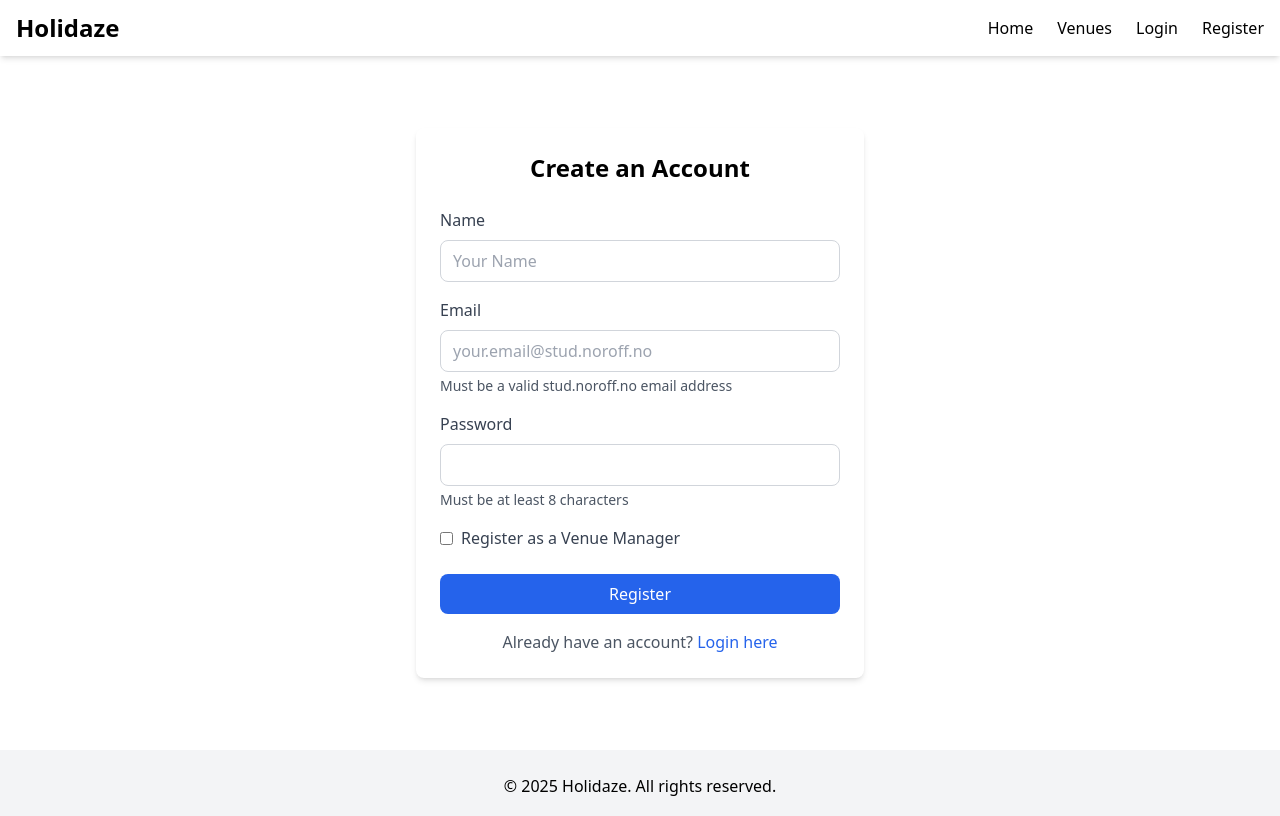
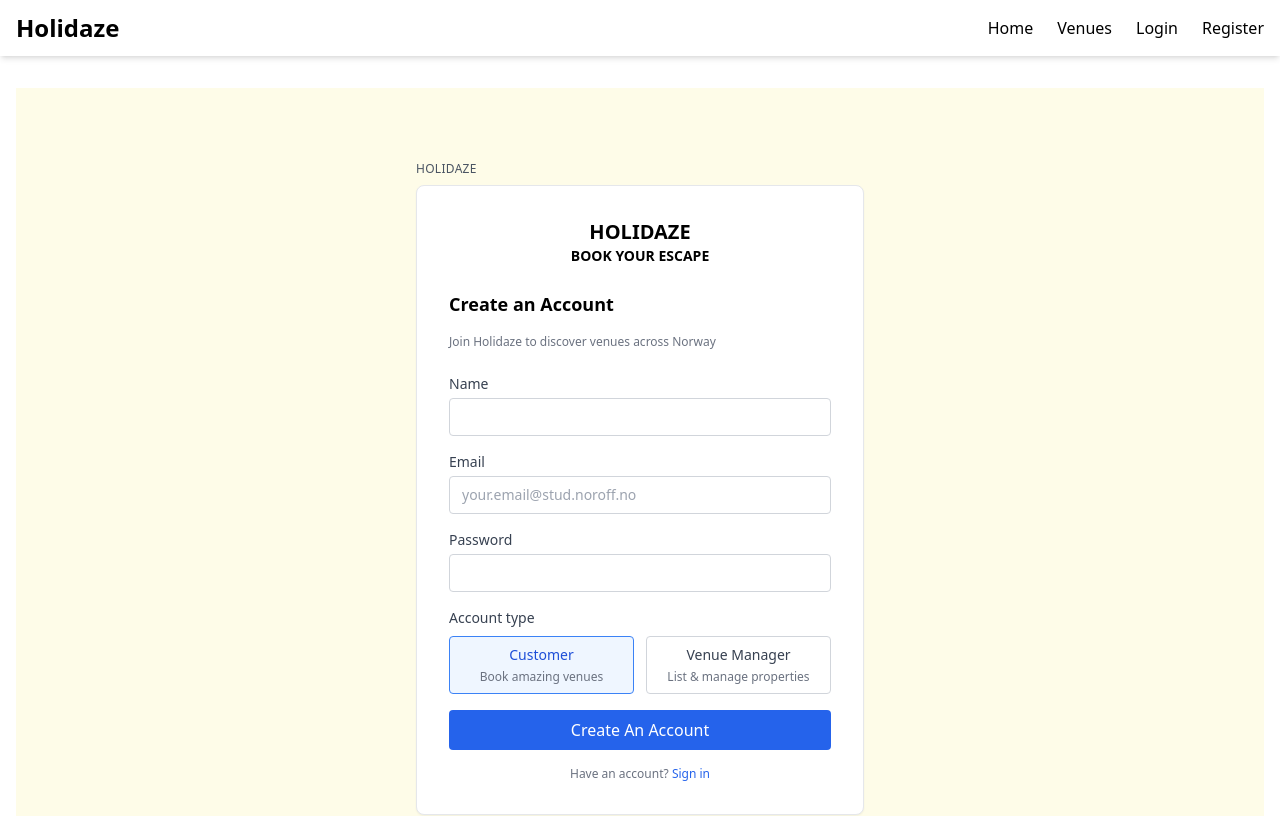
Before and after one commit to RosarioBA/holidaze-booking-app, a React (Vite) app: page /register in a window 1280 px wide. Shown: the top 816 px of the page. Built offline with nearby package versions, Linux system fonts and the light colour scheme.

Commit message:
Redesign authentication UI to match prototype

```diff
--- a/src/contexts/AuthContext.tsx
+++ b/src/contexts/AuthContext.tsx
@@ -1,7 +1,7 @@
 // src/contexts/AuthContext.tsx
 import { createContext, useContext, useState, useEffect, ReactNode } from 'react';
 
-interface User {
+interface Profile {
   name: string;
   email: string;
   avatar?: {
@@ -12,11 +12,11 @@ interface User {
 }
 
 interface AuthContextType {
-  user: User | null;
+  user: Profile | null;
   token: string | null;
   isAuthenticated: boolean;
   isVenueManager: boolean;
-  login: (token: string, userData: User) => void;
+  login: (token: string, userProfile: Profile) => void;
   logout: () => void;
 }
 
@@ -35,7 +35,7 @@ interface AuthProviderProps {
 }
 
 export const AuthProvider = ({ children }: AuthProviderProps) => {
-  const [user, setUser] = useState<User | null>(null);
+  const [user, setUser] = useState<Profile | null>(null);
   const [token, setToken] = useState<string | null>(null);
 
   // Load user data from localStorage on initial render
@@ -55,14 +55,14 @@ export const AuthProvider = ({ children }: AuthProviderProps) => {
     }
   }, []);
 
-  const login = (newToken: string, userData: User) => {
+  const login = (newToken: string, userProfile: Profile) => {
     // Save to localStorage
     localStorage.setItem('token', newToken);
-    localStorage.setItem('user', JSON.stringify(userData));
+    localStorage.setItem('user', JSON.stringify(userProfile));
 
     // Update state
     setToken(newToken);
-    setUser(userData);
+    setUser(userProfile);
   };
 
   const logout = () => {
--- a/src/pages/auth/LoginPage.tsx
+++ b/src/pages/auth/LoginPage.tsx
@@ -1,17 +1,28 @@
 // src/pages/auth/LoginPage.tsx
 import { useState } from 'react';
 import { Link, useNavigate, useLocation } from 'react-router-dom';
+import { useAuth } from '../../contexts/AuthContext';
+
+interface LocationState {
+  message?: string;
+  from?: {
+    pathname: string;
+  };
+}
 
 const LoginPage = () => {
   const navigate = useNavigate();
   const location = useLocation();
+  const { login } = useAuth();
   const [email, setEmail] = useState('');
   const [password, setPassword] = useState('');
   const [isLoading, setIsLoading] = useState(false);
   const [apiError, setApiError] = useState('');
 
-  // Display success message if redirected from registration
-  const successMessage = location.state?.message || '';
+  // Get message from location state (if redirected from register)
+  const state = location.state as LocationState;
+  const successMessage = state?.message || '';
+  const from = state?.from?.pathname || '/';
 
   const handleSubmit = async (e: React.FormEvent<HTMLFormElement>) => {
     e.preventDefault();
@@ -53,17 +64,16 @@ const LoginPage = () => {
         throw new Error(data.message || "Login failed");
       }
 
-      // Store auth data in localStorage
-      localStorage.setItem('token', data.accessToken);
-      localStorage.setItem('user', JSON.stringify({
-        name: data.name,
-        email: data.email,
-        avatar: data.avatar,
-        venueManager: data.venueManager
-      }));
+      // Login successful
+      login(data.data.accessToken, {
+        name: data.data.name,
+        email: data.data.email,
+        avatar: data.data.avatar,
+        venueManager: data.data.venueManager
+      });
 
-      // Redirect to home page or previous page
-      navigate('/');
+      // Redirect to home or previous page
+      navigate(from);
     } catch (error: any) {
       console.error("Login error:", error);
       setApiError(error.message || "Login failed. Please check your credentials and try again.");
@@ -73,24 +83,34 @@ const LoginPage = () => {
   };
 
   return (
-    <div className="max-w-md mx-auto my-10 p-6 bg-white rounded-lg shadow-md">
-      <h1 className="text-2xl font-bold mb-6 text-center">Login to Holidaze</h1>
+    <div className="min-h-screen flex items-center justify-center bg-yellow-50 px-4">
+      <div className="w-full max-w-md">
+        <div className="mb-2 text-xs uppercase tracking-wide text-gray-600">HOLIDAZE</div>
+
+        <div className="bg-white p-8 rounded-lg shadow-sm border border-gray-200">
+          <div className="text-center mb-6">
+            <h1 className="text-xl font-bold">HOLIDAZE</h1>
+            <h2 className="text-sm font-bold">BOOK YOUR ESCAPE</h2>
+          </div>
+
+          <h3 className="text-lg font-semibold mb-1">Welcome Back</h3>
+          <p className="text-xs text-gray-500 mb-6">Sign in to continue your journey with Holidaze</p>
 
           {successMessage && (
-        <div className="mb-4 p-3 bg-green-100 text-green-700 rounded">
+            <div className="mb-4 p-3 bg-green-50 text-green-700 rounded text-sm">
               {successMessage}
             </div>
           )}
 
           {apiError && (
-        <div className="mb-4 p-3 bg-red-100 text-red-700 rounded">
+            <div className="mb-4 p-3 bg-red-50 text-red-700 rounded text-sm">
               {apiError}
             </div>
           )}
 
-      <form onSubmit={handleSubmit}>
-        <div className="mb-4">
-          <label htmlFor="email" className="block text-gray-700 font-medium mb-2">
+          <form onSubmit={handleSubmit} className="space-y-4">
+            <div>
+              <label htmlFor="email" className="block text-sm font-medium text-gray-700 mb-1">
                 Email
               </label>
               <input
@@ -98,14 +118,13 @@ const LoginPage = () => {
                 id="email"
                 value={email}
                 onChange={(e) => setEmail(e.target.value)}
-            className="w-full px-3 py-2 border rounded-lg border-gray-300"
-            placeholder="your.email@stud.noroff.no"
+                className="w-full px-3 py-2 border border-gray-300 rounded text-sm focus:outline-none focus:ring-2 focus:ring-blue-500"
                 required
               />
             </div>
 
-        <div className="mb-6">
-          <label htmlFor="password" className="block text-gray-700 font-medium mb-2">
+            <div>
+              <label htmlFor="password" className="block text-sm font-medium text-gray-700 mb-1">
                 Password
               </label>
               <input
@@ -113,26 +132,25 @@ const LoginPage = () => {
                 id="password"
                 value={password}
                 onChange={(e) => setPassword(e.target.value)}
-            className="w-full px-3 py-2 border rounded-lg border-gray-300"
+                className="w-full px-3 py-2 border border-gray-300 rounded text-sm focus:outline-none focus:ring-2 focus:ring-blue-500"
                 required
               />
             </div>
 
             <button
               type="submit"
-          className="w-full bg-blue-600 text-white py-2 px-4 rounded-lg font-medium hover:bg-blue-700 transition duration-200"
+              className="w-full bg-blue-600 text-white py-2 px-4 rounded font-medium hover:bg-blue-700 transition duration-200"
               disabled={isLoading}
             >
-          {isLoading ? 'Logging in...' : 'Login'}
+              {isLoading ? 'Signing In...' : 'Sign In'}
             </button>
           </form>
 
-      <p className="mt-4 text-center text-gray-600">
-        Don't have an account?{' '}
-        <Link to="/register" className="text-blue-600 hover:underline">
-          Register here
-        </Link>
+          <p className="mt-4 text-xs text-gray-500 text-center">
+            Don't have an account? <Link to="/register" className="text-blue-600 hover:underline">Create one</Link>
           </p>
+        </div>
+      </div>
     </div>
   );
 };
--- a/src/pages/auth/RegisterPage.tsx
+++ b/src/pages/auth/RegisterPage.tsx
@@ -1,6 +1,7 @@
 // src/pages/auth/RegisterPage.tsx
 import { useState } from 'react';
 import { Link, useNavigate } from 'react-router-dom';
+import { useAuth } from '../../contexts/AuthContext';
 
 const RegisterPage = () => {
   const navigate = useNavigate();
@@ -8,8 +9,19 @@ const RegisterPage = () => {
   const [email, setEmail] = useState('');
   const [password, setPassword] = useState('');
   const [isVenueManager, setIsVenueManager] = useState(false);
+  const [isCustomer, setIsCustomer] = useState(true);
   const [isLoading, setIsLoading] = useState(false);
   const [apiError, setApiError] = useState('');
+
+  const handleAccountTypeChange = (type: 'customer' | 'venueManager') => {
+    if (type === 'customer') {
+      setIsCustomer(true);
+      setIsVenueManager(false);
+    } else {
+      setIsCustomer(false);
+      setIsVenueManager(true);
+    }
+  };
 
   const handleSubmit = async (e: React.FormEvent<HTMLFormElement>) => {
     e.preventDefault();
@@ -30,20 +42,17 @@ const RegisterPage = () => {
       setIsLoading(true);
       setApiError('');
 
-      // Create a minimal payload without avatar or banner fields
-      const requestPayload = {
-        name,
-        email,
-        password,
-        venueManager: isVenueManager
-      };
-
       const response = await fetch('https://v2.api.noroff.dev/auth/register', {
         method: 'POST',
         headers: {
           'Content-Type': 'application/json'
         },
-        body: JSON.stringify(requestPayload)
+        body: JSON.stringify({
+          name,
+          email,
+          password,
+          venueManager: isVenueManager
+        })
       });
 
       const data = await response.json();
@@ -75,18 +84,28 @@ const RegisterPage = () => {
   };
 
   return (
-    <div className="max-w-md mx-auto my-10 p-6 bg-white rounded-lg shadow-md">
-      <h1 className="text-2xl font-bold mb-6 text-center">Create an Account</h1>
+    <div className="min-h-screen flex items-center justify-center bg-yellow-50 px-4">
+      <div className="w-full max-w-md">
+        <div className="mb-2 text-xs uppercase tracking-wide text-gray-600">HOLIDAZE</div>
+
+        <div className="bg-white p-8 rounded-lg shadow-sm border border-gray-200">
+          <div className="text-center mb-6">
+            <h1 className="text-xl font-bold">HOLIDAZE</h1>
+            <h2 className="text-sm font-bold">BOOK YOUR ESCAPE</h2>
+          </div>
+
+          <h3 className="text-lg font-semibold mb-4">Create an Account</h3>
+          <p className="text-xs text-gray-500 mb-6">Join Holidaze to discover venues across Norway</p>
 
           {apiError && (
-        <div className="mb-4 p-3 bg-red-100 text-red-700 rounded">
+            <div className="mb-4 p-3 bg-red-50 text-red-700 rounded text-sm">
               {apiError}
             </div>
           )}
 
-      <form onSubmit={handleSubmit}>
-        <div className="mb-4">
-          <label htmlFor="name" className="block text-gray-700 font-medium mb-2">
+          <form onSubmit={handleSubmit} className="space-y-4">
+            <div>
+              <label htmlFor="name" className="block text-sm font-medium text-gray-700 mb-1">
                 Name
               </label>
               <input
@@ -94,14 +113,13 @@ const RegisterPage = () => {
                 id="name"
                 value={name}
                 onChange={(e) => setName(e.target.value)}
-            className="w-full px-3 py-2 border rounded-lg border-gray-300"
-            placeholder="Your Name"
+                className="w-full px-3 py-2 border border-gray-300 rounded text-sm focus:outline-none focus:ring-2 focus:ring-blue-500"
                 required
               />
             </div>
 
-        <div className="mb-4">
-          <label htmlFor="email" className="block text-gray-700 font-medium mb-2">
+            <div>
+              <label htmlFor="email" className="block text-sm font-medium text-gray-700 mb-1">
                 Email
               </label>
               <input
@@ -109,15 +127,14 @@ const RegisterPage = () => {
                 id="email"
                 value={email}
                 onChange={(e) => setEmail(e.target.value)}
-            className="w-full px-3 py-2 border rounded-lg border-gray-300"
+                className="w-full px-3 py-2 border border-gray-300 rounded text-sm focus:outline-none focus:ring-2 focus:ring-blue-500"
                 placeholder="your.email@stud.noroff.no"
                 required
               />
-          <p className="text-sm text-gray-600 mt-1">Must be a valid stud.noroff.no email address</p>
             </div>
 
-        <div className="mb-4">
-          <label htmlFor="password" className="block text-gray-700 font-medium mb-2">
+            <div>
+              <label htmlFor="password" className="block text-sm font-medium text-gray-700 mb-1">
                 Password
               </label>
               <input
@@ -125,40 +142,58 @@ const RegisterPage = () => {
                 id="password"
                 value={password}
                 onChange={(e) => setPassword(e.target.value)}
-            className="w-full px-3 py-2 border rounded-lg border-gray-300"
+                className="w-full px-3 py-2 border border-gray-300 rounded text-sm focus:outline-none focus:ring-2 focus:ring-blue-500"
                 required
               />
-          <p className="text-sm text-gray-600 mt-1">Must be at least 8 characters</p>
             </div>
 
-        <div className="mb-6 flex items-center">
-          <input
-            type="checkbox"
-            id="venueManager"
-            checked={isVenueManager}
-            onChange={(e) => setIsVenueManager(e.target.checked)}
-            className="mr-2"
-          />
-          <label htmlFor="venueManager" className="text-gray-700">
-            Register as a Venue Manager
+            <div>
+              <label className="block text-sm font-medium text-gray-700 mb-2">
+                Account type
               </label>
+              <div className="grid grid-cols-2 gap-3">
+                <button
+                  type="button"
+                  className={`border rounded py-2 px-3 text-sm ${
+                    isCustomer
+                      ? 'border-blue-500 bg-blue-50 text-blue-700'
+                      : 'border-gray-300 text-gray-700'
+                  }`}
+                  onClick={() => handleAccountTypeChange('customer')}
+                >
+                  <span className="font-medium">Customer</span>
+                  <p className="text-xs text-gray-500 mt-1">Book amazing venues</p>
+                </button>
+
+                <button
+                  type="button"
+                  className={`border rounded py-2 px-3 text-sm ${
+                    isVenueManager
+                      ? 'border-blue-500 bg-blue-50 text-blue-700'
+                      : 'border-gray-300 text-gray-700'
+                  }`}
+                  onClick={() => handleAccountTypeChange('venueManager')}
+                >
+                  <span className="font-medium">Venue Manager</span>
+                  <p className="text-xs text-gray-500 mt-1">List & manage properties</p>
+                </button>
+              </div>
             </div>
 
             <button
               type="submit"
-          className="w-full bg-blue-600 text-white py-2 px-4 rounded-lg font-medium hover:bg-blue-700 transition duration-200"
+              className="w-full bg-blue-600 text-white py-2 px-4 rounded font-medium hover:bg-blue-700 transition duration-200"
               disabled={isLoading}
             >
-          {isLoading ? 'Creating Account...' : 'Register'}
+              {isLoading ? 'Creating Account...' : 'Create An Account'}
             </button>
           </form>
 
-      <p className="mt-4 text-center text-gray-600">
-        Already have an account?{' '}
-        <Link to="/login" className="text-blue-600 hover:underline">
-          Login here
-        </Link>
+          <p className="mt-4 text-xs text-gray-500 text-center">
+            Have an account? <Link to="/login" className="text-blue-600 hover:underline">Sign in</Link>
           </p>
+        </div>
+      </div>
     </div>
   );
 };
```
Lines whose indentation alone changed are shown as unchanged.
